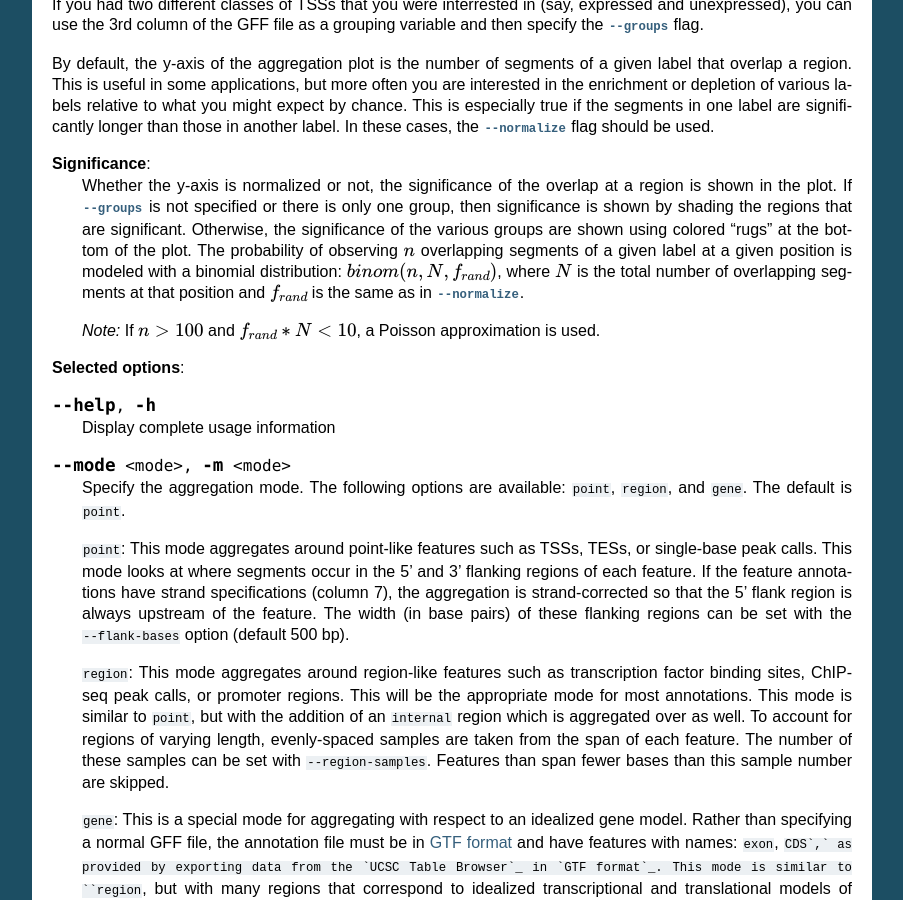
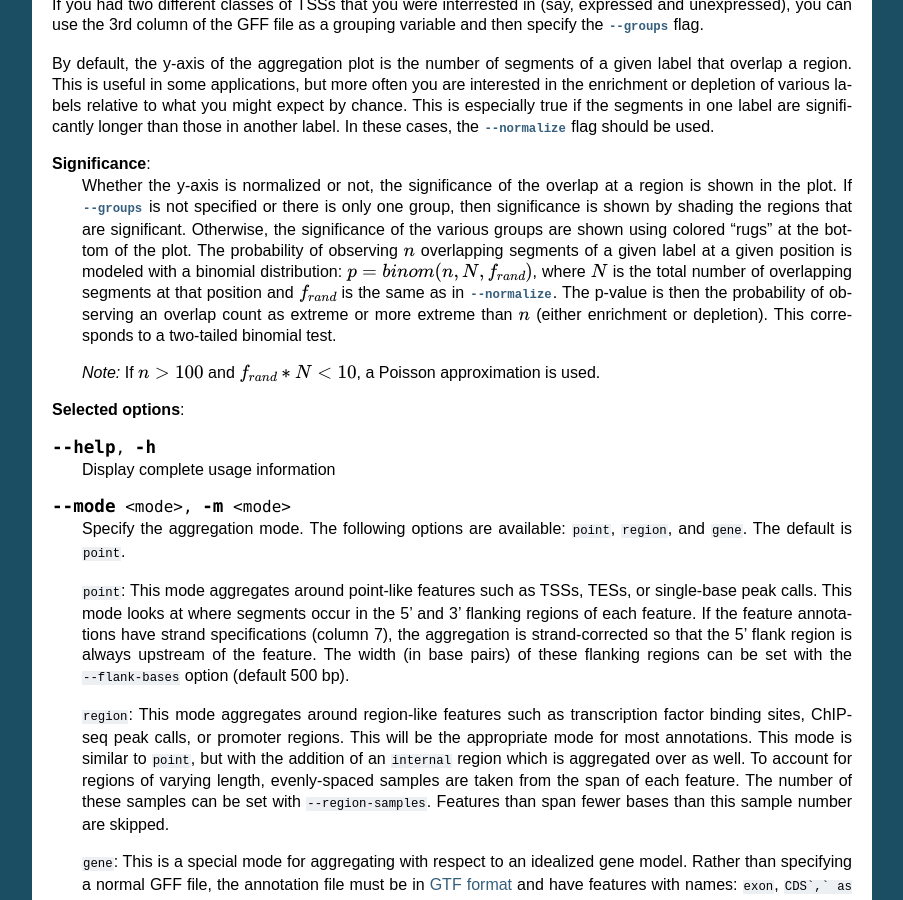
Before and after one commit to hoffmangroup/segtools, a Sphinx documentation site: the page built from doc/segtools.rst, in a window 1280 px wide and 900 px high, scrolled down 2506 px. Shown: the whole window, without its empty margins (198-1101 px from the left). Built offline with Sphinx 7.4.7, drawn with Linux system fonts in a browser that asks for light colours; formulas are drawn with MathJax 3.

Commit message:
Improved explanation of significance test

```diff
--- a/doc/segtools.rst
+++ b/doc/segtools.rst
@@ -202,9 +202,12 @@ In these cases, the :option:`--normalize` flag should be used.
   of the various groups are shown using colored "rugs" at the bottom of
   the plot. The probability of observing :math:`n` overlapping segments
   of a given label at a given position is modeled with a binomial
-  distribution: :math:`binom(n, N, f_{rand})`, where :math:`N` is the
+  distribution: :math:`p = binom(n, N, f_{rand})`, where :math:`N` is the
   total number of overlapping segments at that position and
   :math:`f_{rand}` is the same as in :option:`--normalize`.
+  The p-value is then the probability of observing an overlap count
+  as extreme or more extreme than :math:`n` (either enrichment or
+  depletion). This corresponds to a two-tailed binomial test.
 
   .. Didn't use note directive because of latex math image backgrounds.
 
```
